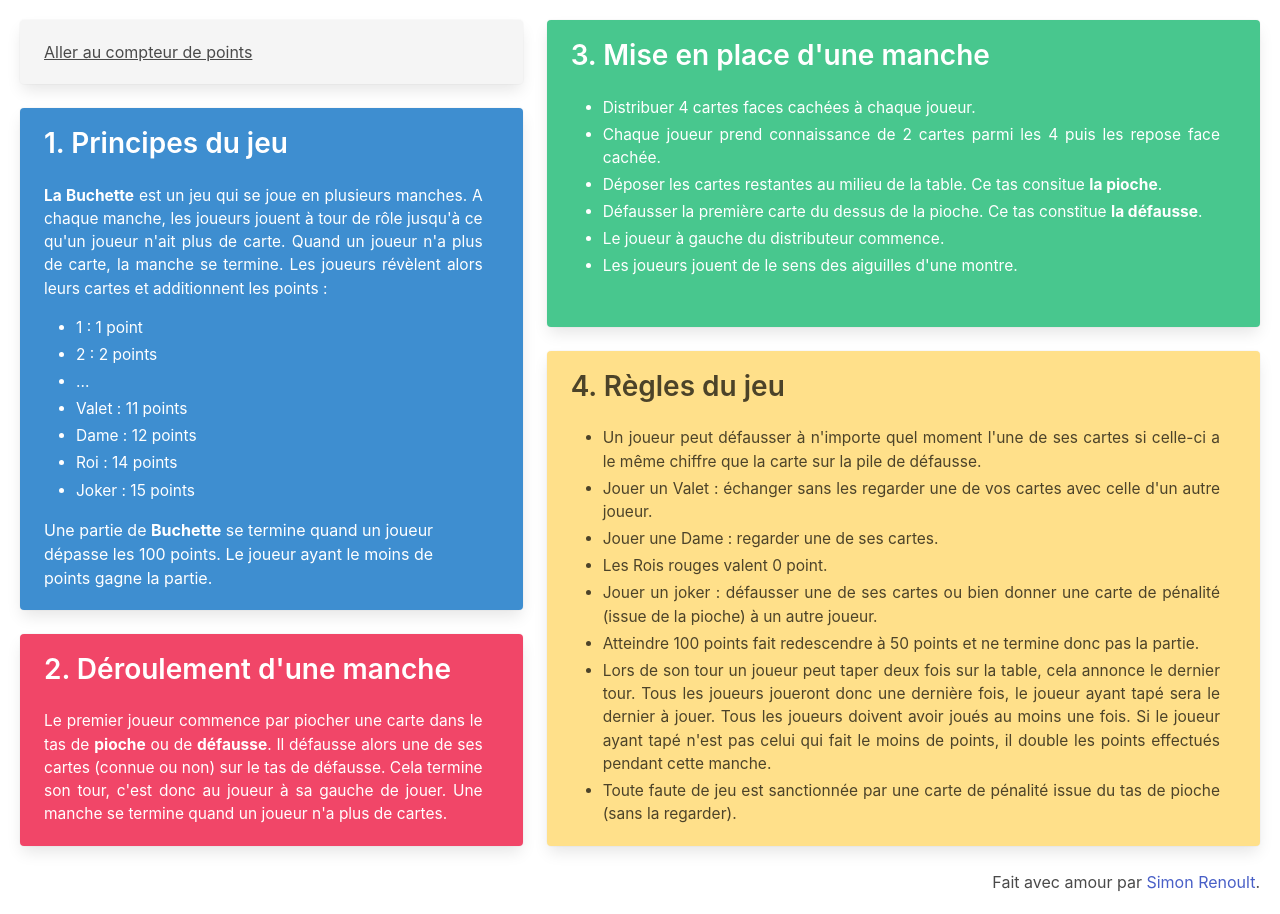
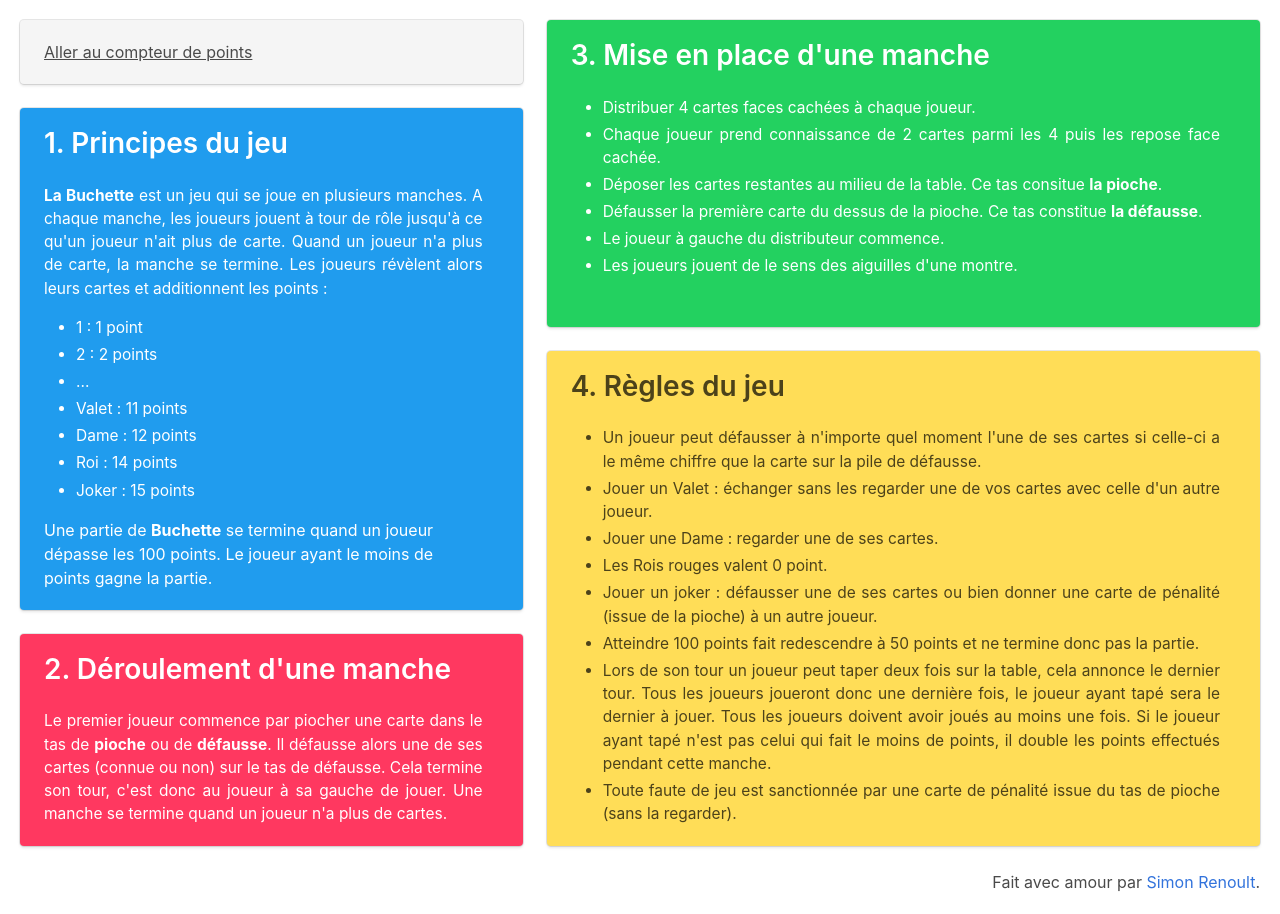
Before and after one commit to simonrenoult/labuchette.com, a website: page public/index.html in a window 1280 px wide. Drawn offline with nearby package versions, Linux system fonts and the light colour scheme.

Commit message:
chore: bump bulma and font-awesome version

```diff
--- a/public/index.html
+++ b/public/index.html
@@ -6,8 +6,8 @@
   <meta http-equiv="X-UA-Compatible" content="ie=edge">
   <link rel="shortcut icon" href="favicon.ico" />
 
-  <link rel="stylesheet" href="https://maxcdn.bootstrapcdn.com/font-awesome/4.7.0/css/font-awesome.min.css" />
-  <link rel="stylesheet" href="https://cdnjs.cloudflare.com/ajax/libs/bulma/0.5.3/css/bulma.min.css" />
+  <link rel="stylesheet" href="https://maxcdn.bootstrapcdn.com/font-awesome/5.10.2/css/font-awesome.min.css" />
+  <link rel="stylesheet" href="https://cdnjs.cloudflare.com/ajax/libs/bulma/0.7.5/css/bulma.min.css" />
 
   <style>
     body {
```
